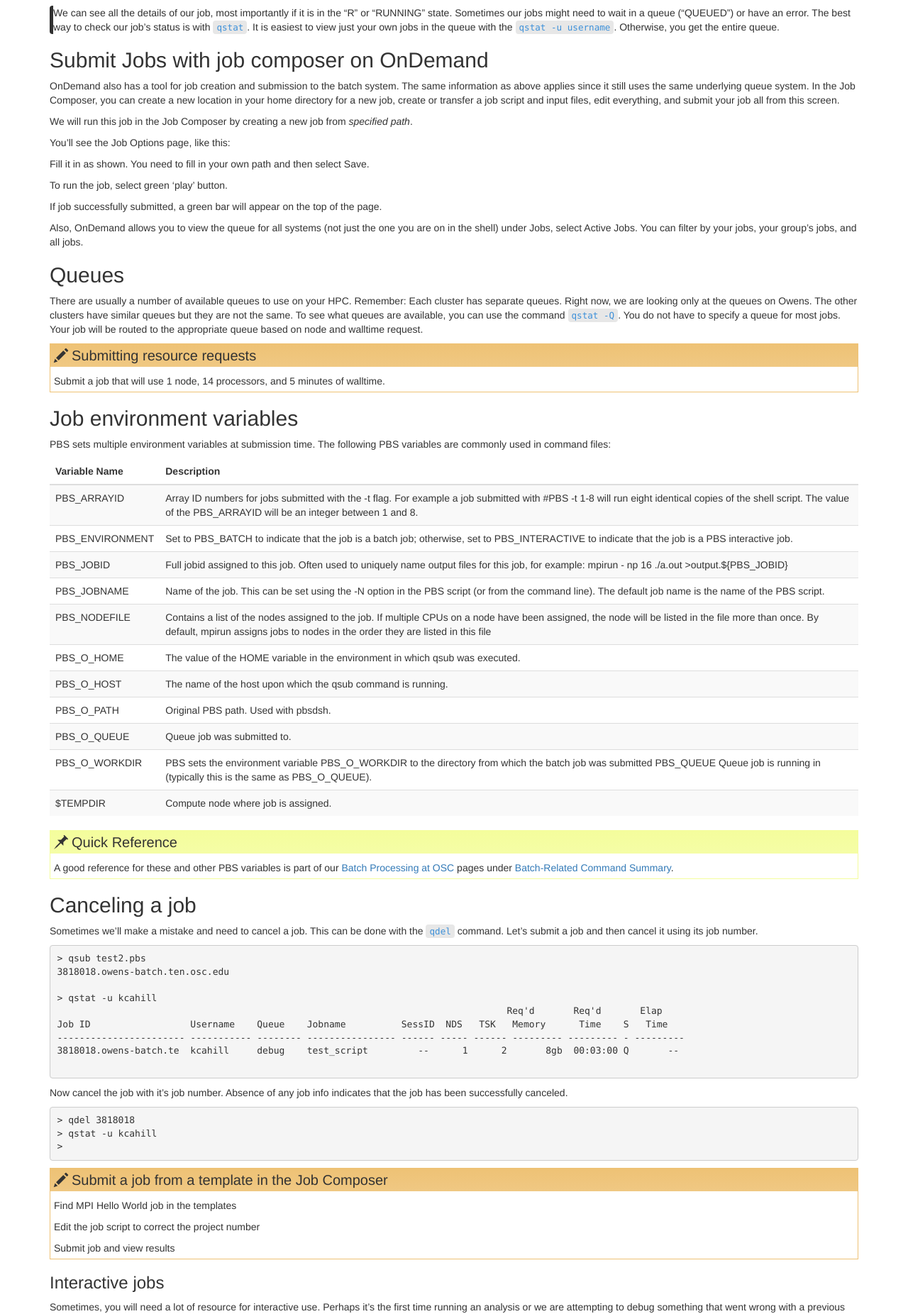
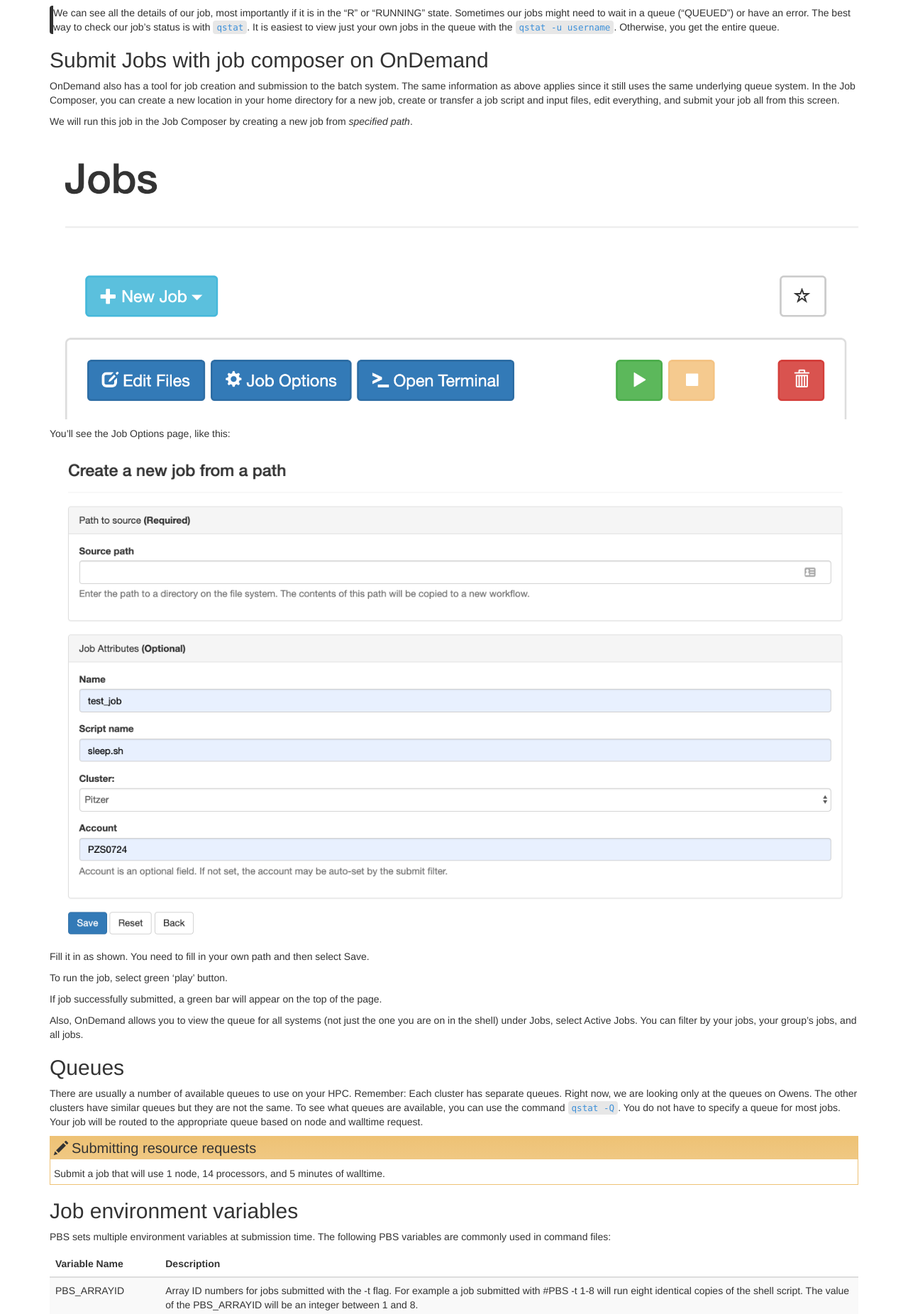
Before and after one commit to khill42/OSC_IntroHPC, a Jekyll site: the page built from _episodes/12-scheduler.md, in a window 1280 px wide. Shown: the part 2820-4672 px from the top of the page at 71% size. Built offline with Jekyll 4.4.1, drawn with Linux system fonts in a browser that asks for light colours.

Commit message:
Update 12-scheduler.md

```diff
--- a/_episodes/12-scheduler.md
+++ b/_episodes/12-scheduler.md
@@ -182,11 +182,11 @@ for a new job, create or transfer a job script and input files, edit everything,
 
 We will run this job in the Job Composer by creating a new job from _specified path_.
 
-
+![NewJob](../files/NewJob.png)
 
 You'll see the Job Options page, like this:
 
-
+![JobOptions](../files/JobOptions.png)
 
 Fill it in as shown. You need to fill in your own path and then select Save.
 
```
